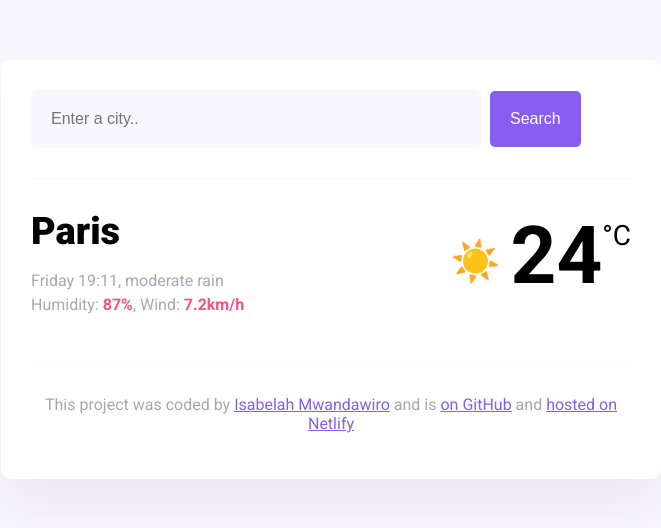
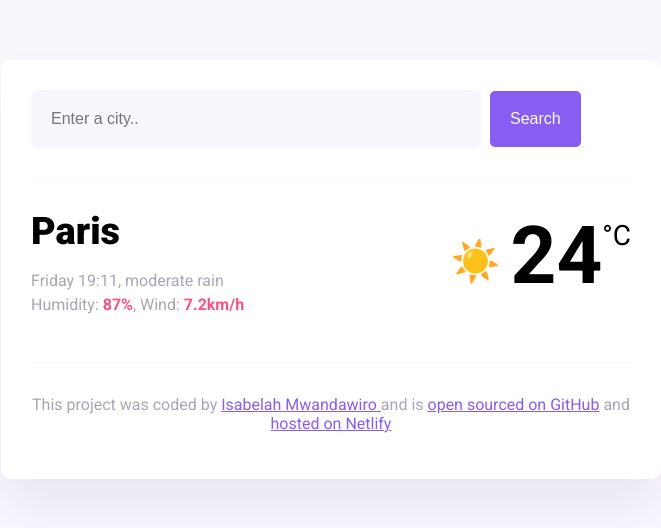
Before and after one commit to isamwandawiro/weatheroneapp, a plain HTML site: page index.html in a window 1280 px wide. Shown: the whole page, without its empty margins (309-970 px from the left). Drawn offline with nearby package versions, Linux system fonts and the light colour scheme.

Commit message:
Update index.html
added information on GitHub link

```diff
--- a/index.html
+++ b/index.html
@@ -47,8 +47,9 @@
       <footer>
         <p>
           This project was coded by
-          <a href="https://github.com/isamwandawiro" target="_blank">Isabelah Mwandawiro</a> and is
-          <a href="https://github.com/isamwandawiro/weatheroneapp" target="_blank"> on GitHub</a> and
+          <a href="https://github.com/isamwandawiro" target="_blank">Isabelah Mwandawiro
+          </a> and is
+          <a href="https://github.com/isamwandawiro/weatheroneapp" target="_blank">open sourced on GitHub</a> and
           <a href="https://steady-pothos-aee7ca.netlify.app/" target="_blank">hosted on Netlify</a>
         </p>
       </footer>
```
